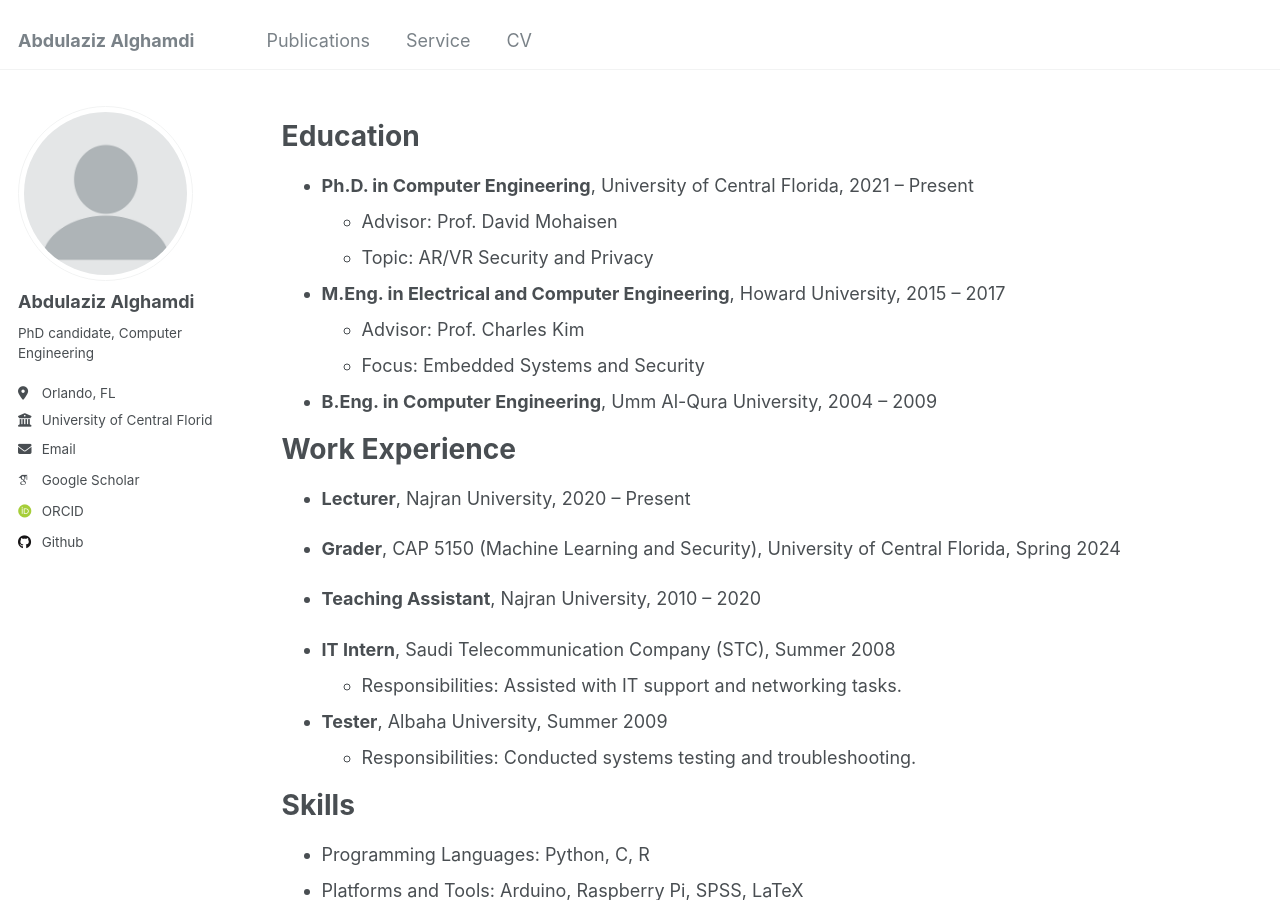
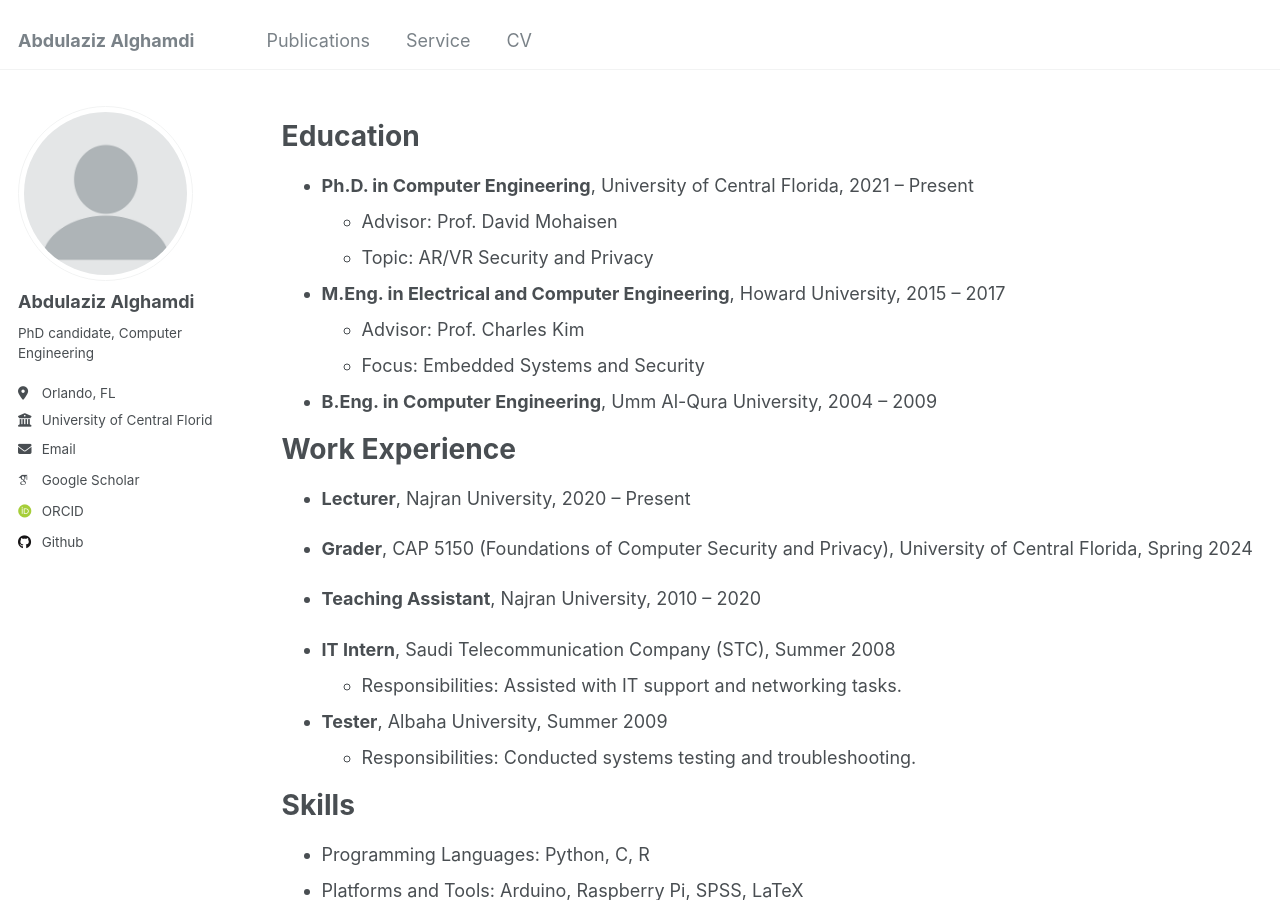
Before and after one commit to Eamna/eamna.github.io, a Jekyll site: the page built from _pages/cv.md, in a window 1280 px wide and 900 px high. Built offline with Jekyll 4.4.1, drawn with Linux system fonts in a browser that asks for light colours; some web fonts are replaced.

Commit message:
Update cv.md

```diff
--- a/_pages/cv.md
+++ b/_pages/cv.md
@@ -25,7 +25,7 @@ Work Experience
 ======
 * **Lecturer**, Najran University, 2020 – Present
 
-* **Grader**, CAP 5150 (Machine Learning and Security), University of Central Florida, Spring 2024
+* **Grader**, CAP 5150 (Foundations of Computer Security and Privacy), University of Central Florida, Spring 2024
 
 * **Teaching Assistant**, Najran University, 2010 – 2020
 
```
